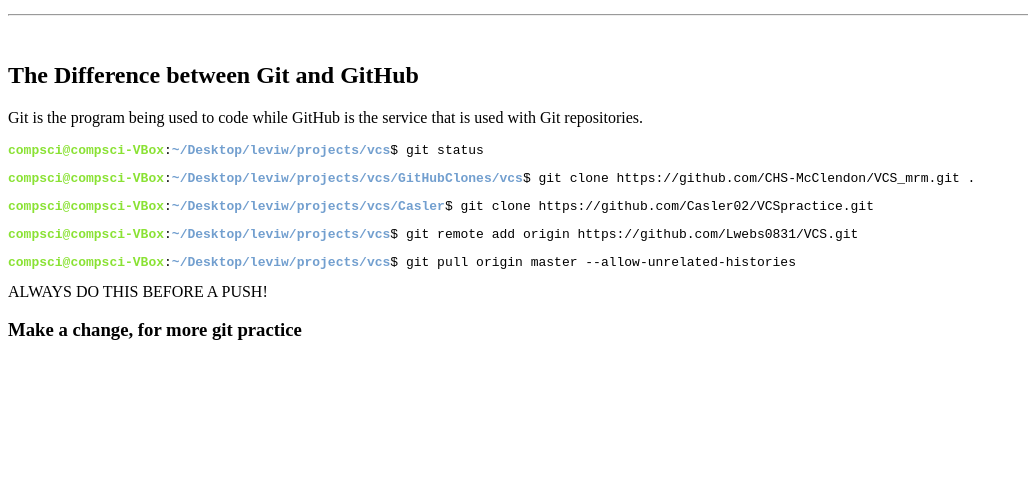
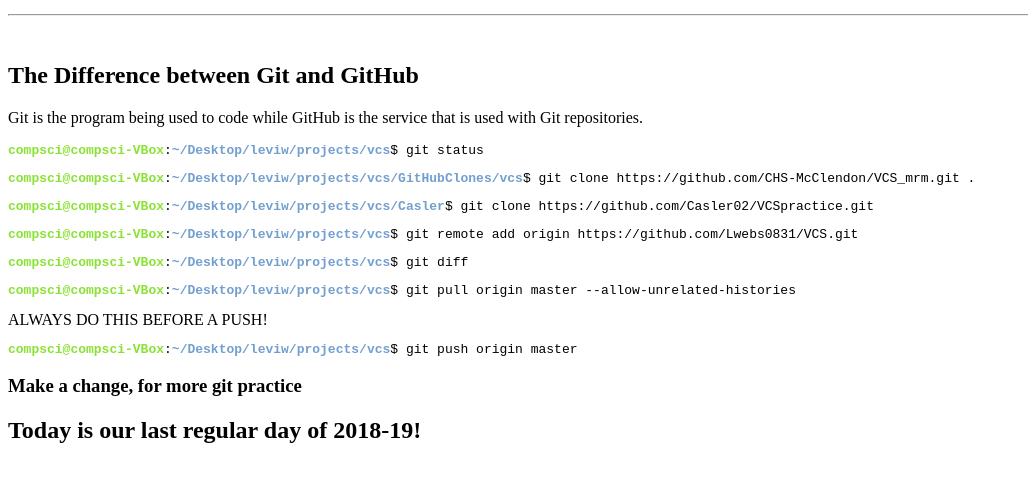
Before and after one commit to Lwebs0831/VCS, a plain HTML site: page index.html in a window 1280 px wide. Shown: the part 101-582 px from the top of the page, without its empty margins (0-1028 px from the left). Drawn offline with Linux system fonts and the light colour scheme; a web font is replaced by a local one.

Commit message:
a comment saying it is the last regular day of school

```diff
--- a/index.html
+++ b/index.html
@@ -26,7 +26,11 @@
 <pre><font color="#8AE234"><b>compsci@compsci-VBox</b></font>:<font color="#729FCF"><b>~/Desktop/leviw/projects/vcs/Casler</b></font>$ git clone https://github.com/Casler02/VCSpractice.git</pre>
 
 <pre><font color="#8AE234"><b>compsci@compsci-VBox</b></font>:<font color="#729FCF"><b>~/Desktop/leviw/projects/vcs</b></font>$ git remote add origin https://github.com/Lwebs0831/VCS.git</pre>
-
+<pre><font color="#8AE234"><b>compsci@compsci-VBox</b></font>:<font color="#729FCF"><b>~/Desktop/leviw/projects/vcs</b></font>$ git diff</pre>
 <pre><font color="#8AE234"><b>compsci@compsci-VBox</b></font>:<font color="#729FCF"><b>~/Desktop/leviw/projects/vcs</b></font>$ git pull origin master --allow-unrelated-histories</pre>
 ALWAYS DO THIS BEFORE A PUSH!
+<pre><font color="#8AE234"><b>compsci@compsci-VBox</b></font>:<font color="#729FCF"><b>~/Desktop/leviw/projects/vcs</b></font>$ git push origin master</pre>
+
+
 <h3>Make a change, for more git practice</h3>
+<h2>Today is our last regular day of 2018-19!</h2>
```
